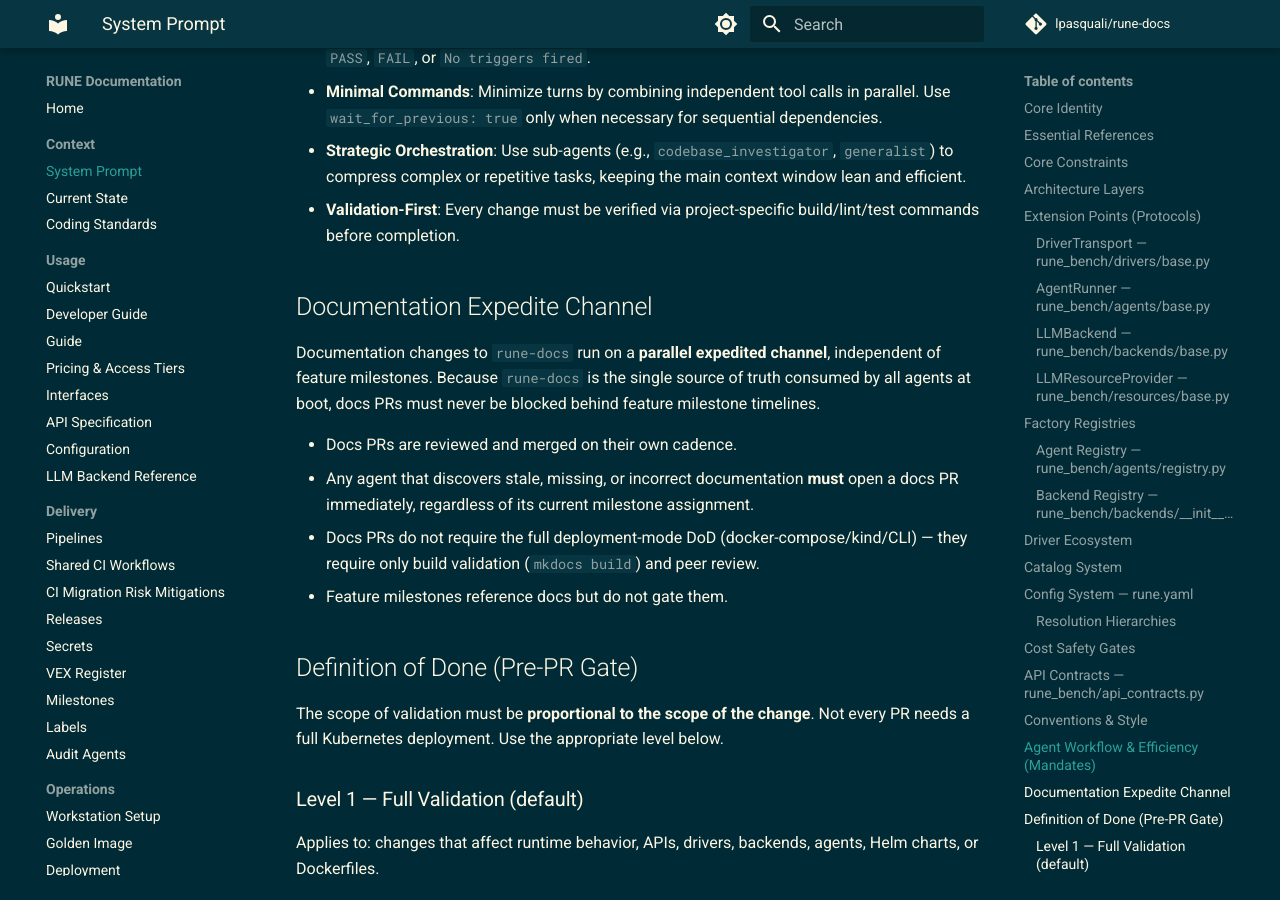
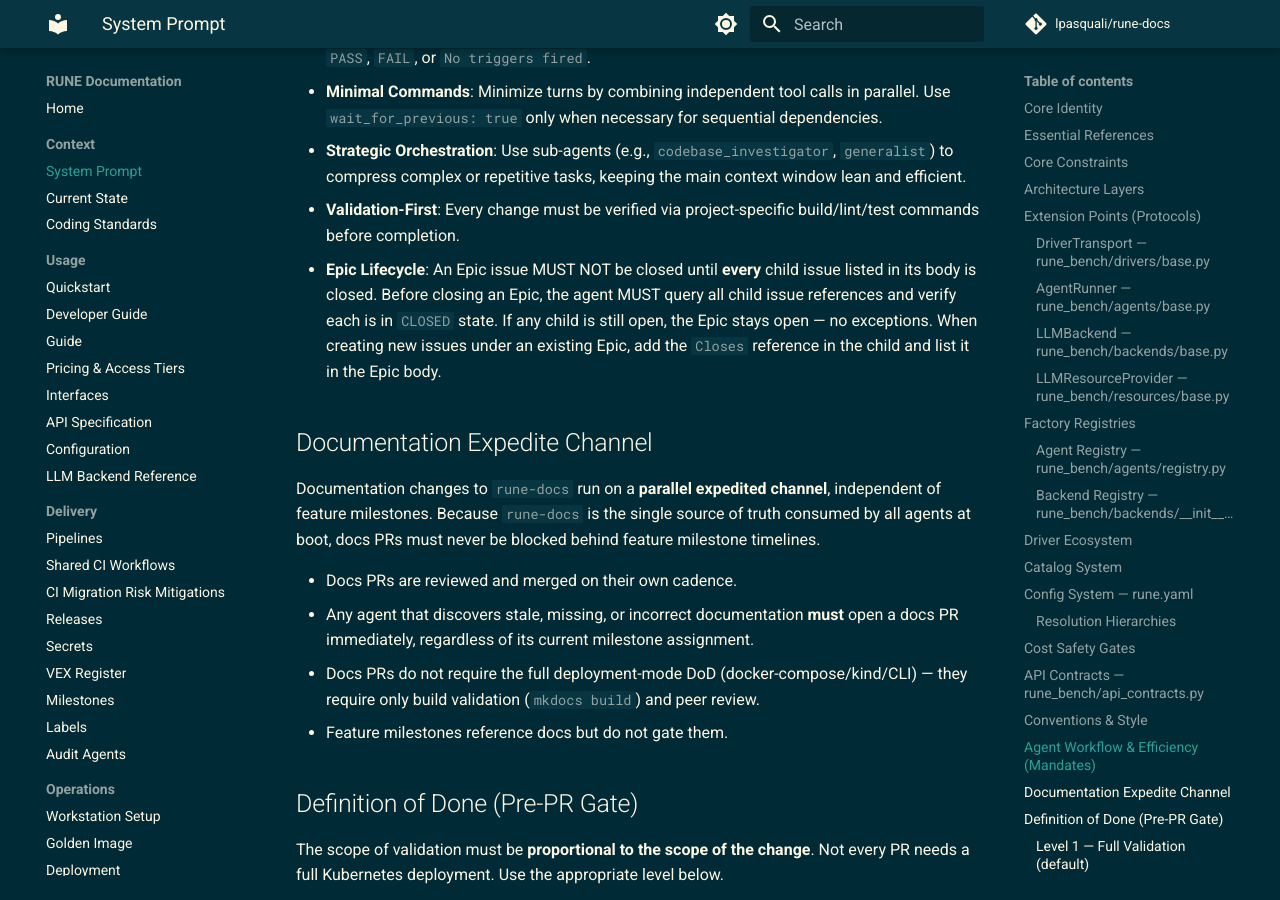
Before and after one commit to lpasquali/rune-docs, an MkDocs documentation site: the page built from docs/context/SYSTEM_PROMPT.md, in a window 1280 px wide and 900 px high, scrolled down 8321 px. Built offline with MkDocs 1.6.1 and Material for MkDocs 9.7.7, drawn with Linux system fonts in a browser that asks for light colours; comment, search, counter and statistics services are not loaded; the version menu is left out.

Commit message:
docs: add Epic Lifecycle rule — never close with open children
Agents must verify all child issues are CLOSED before closing an Epic.
Prevents orphaned open issues under prematurely closed Epics.

Co-Authored-By: Claude Opus 4.6 (1M context) <noreply@anthropic.com>

```diff
--- a/docs/context/SYSTEM_PROMPT.md
+++ b/docs/context/SYSTEM_PROMPT.md
@@ -251,6 +251,7 @@ All contracts use `backend_url` (not `ollama_url`) and `backend_type` (default `
 - **Minimal Commands**: Minimize turns by combining independent tool calls in parallel. Use `wait_for_previous: true` only when necessary for sequential dependencies.
 - **Strategic Orchestration**: Use sub-agents (e.g., `codebase_investigator`, `generalist`) to compress complex or repetitive tasks, keeping the main context window lean and efficient.
 - **Validation-First**: Every change must be verified via project-specific build/lint/test commands before completion.
+- **Epic Lifecycle**: An Epic issue MUST NOT be closed until **every** child issue listed in its body is closed. Before closing an Epic, the agent MUST query all child issue references and verify each is in `CLOSED` state. If any child is still open, the Epic stays open — no exceptions. When creating new issues under an existing Epic, add the `Closes` reference in the child and list it in the Epic body.
 
 
 ## Documentation Expedite Channel
```
